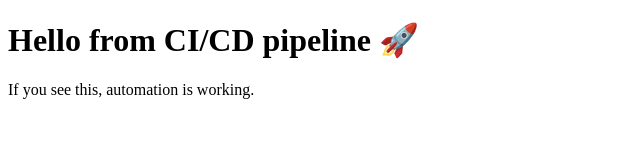
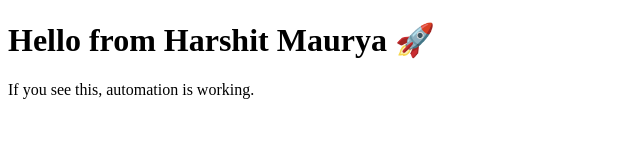
Before and after one commit to HimanshuMaurya1920/github-Action-Azure-ci-cd, a website: page public/index.html in a window 1280 px wide. Shown: the whole page, without its empty margins (0-640 px from the left). Drawn offline with Linux system fonts and the light colour scheme.

Commit message:
Update header text in index.html

```diff
--- a/public/index.html
+++ b/public/index.html
@@ -4,7 +4,7 @@
   <title>CI/CD Demo</title>
 </head>
 <body>
-  <h1>Hello from CI/CD pipeline 🚀</h1>
+  <h1>Hello from Harshit Maurya 🚀</h1>
   <p>If you see this, automation is working.</p>
 </body>
 </html>
```
